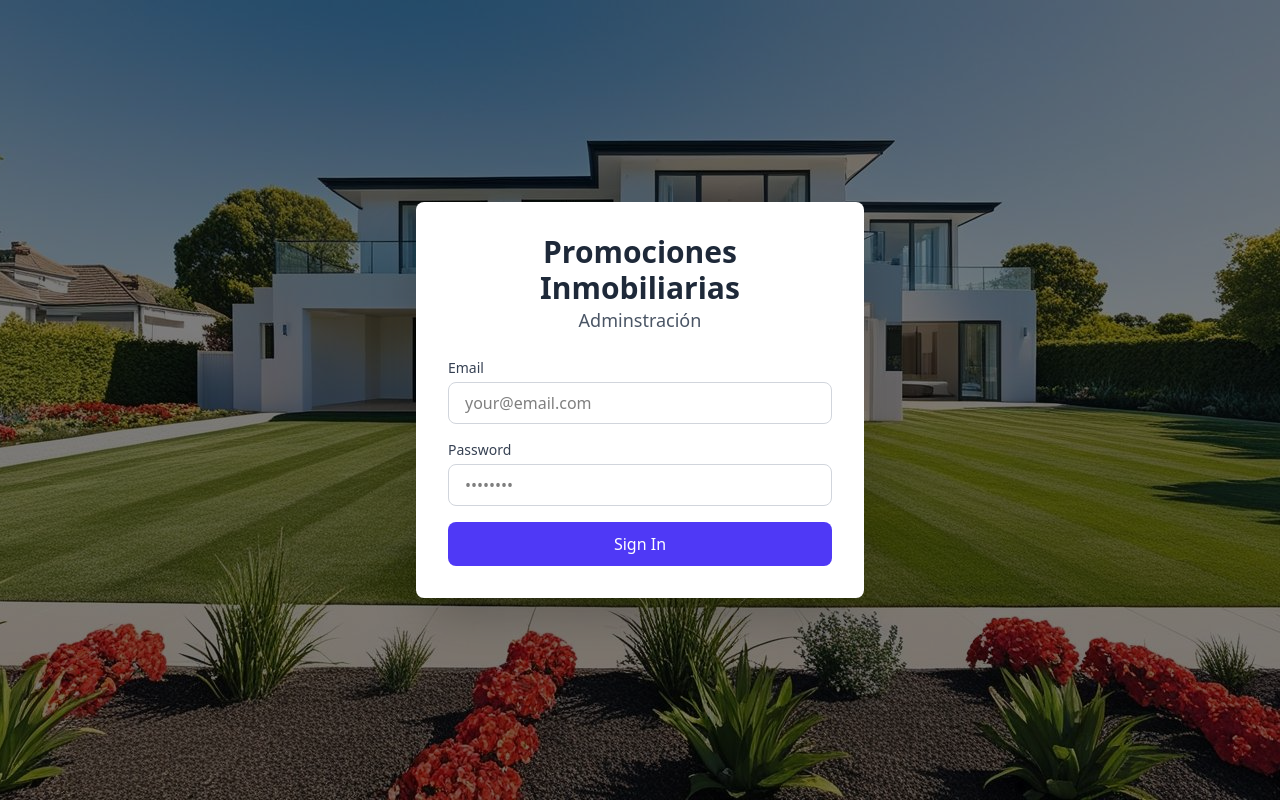
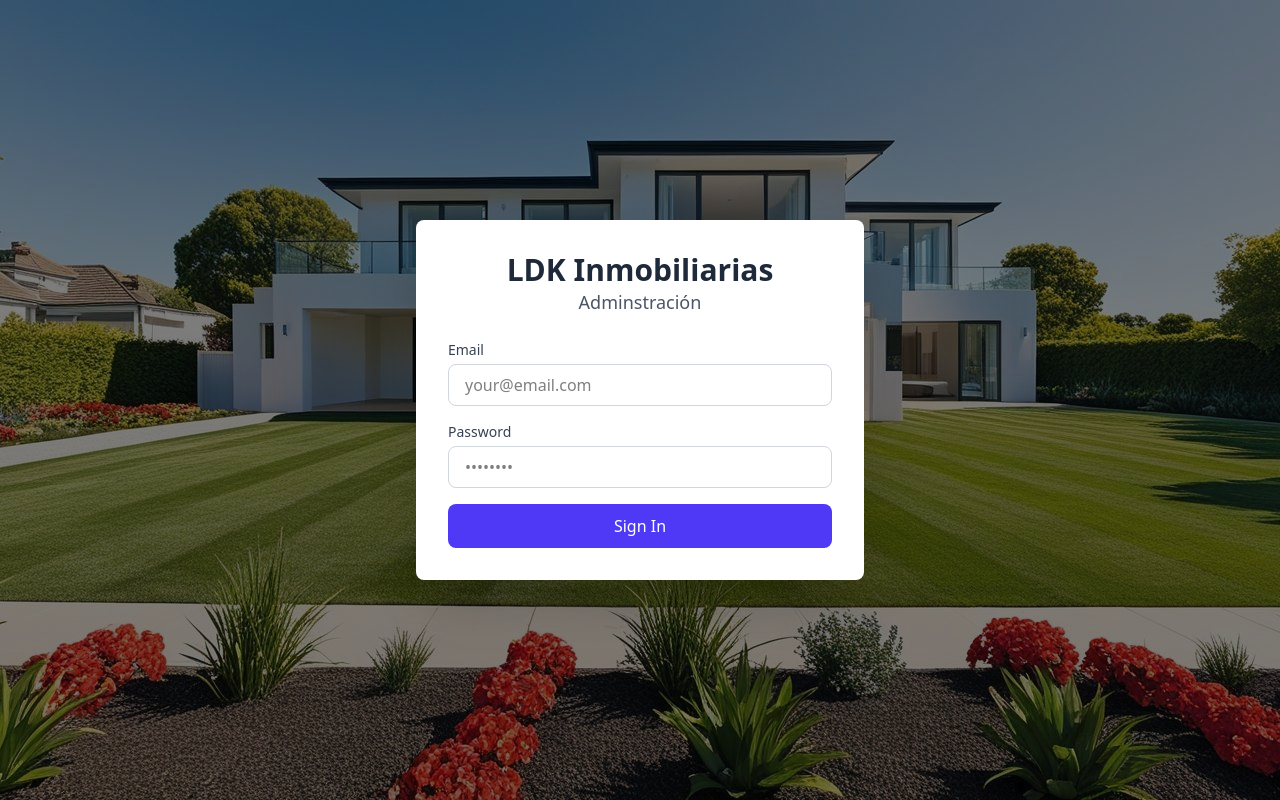
Before and after one commit to TonyRodriguez17/app-ui, an Angular app: page /login in a window 1280 px wide. Built offline with nearby package versions, Linux system fonts and the light colour scheme.

Commit message:
Login Message

```diff
--- a/src/app/pages/login/login.component.html
+++ b/src/app/pages/login/login.component.html
@@ -6,7 +6,7 @@
 
     <!-- Título en la parte superior -->
     <div class="text-center mb-6">
-      <h1 class="text-2xl sm:text-3xl font-bold text-gray-800">Promociones Inmobiliarias</h1>
+      <h1 class="text-2xl sm:text-3xl font-bold text-gray-800">LDK Inmobiliarias</h1>
       <p class="text-lg text-gray-600">Adminstración</p>
     </div>
 
```
Also changed, not shown: 5 other files (tests, documents, lock files or other folders).
